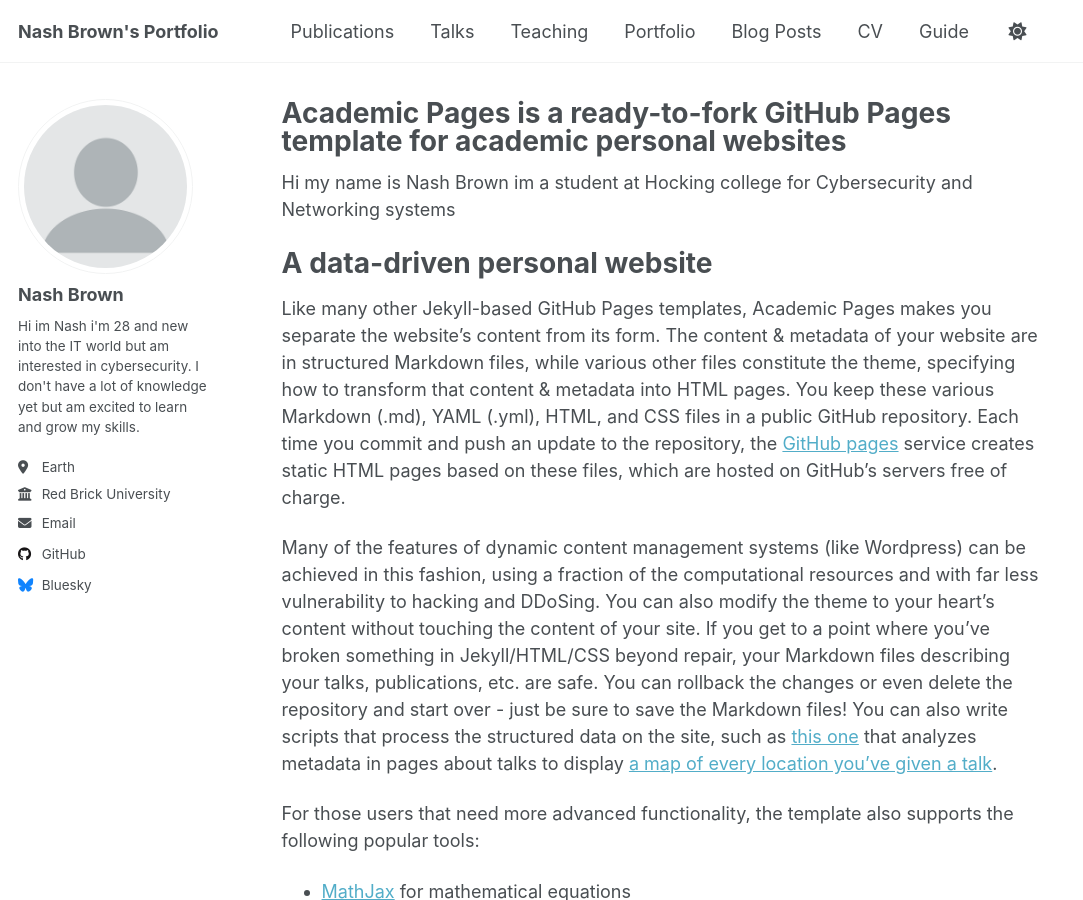
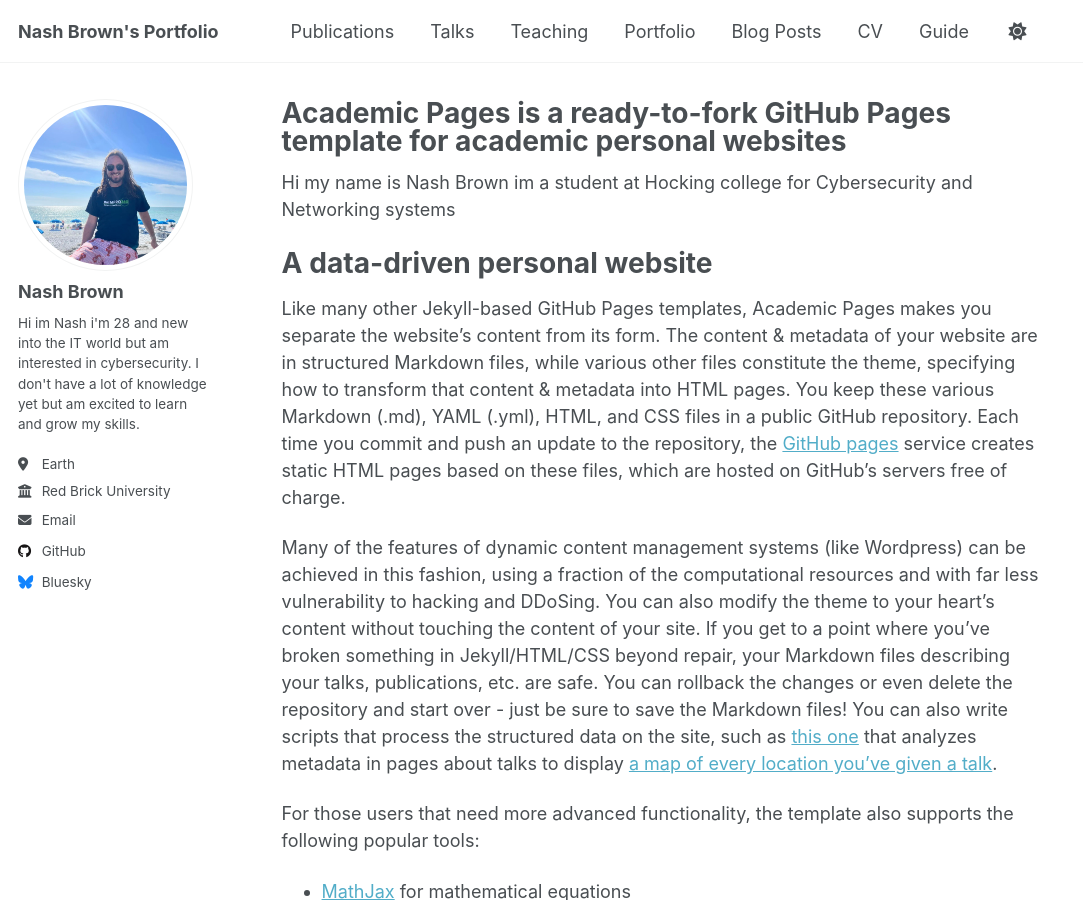
Before and after one commit to N-brown97/Nash-Brown, a Jekyll site: the page built from _pages/about.md, in a window 1280 px wide and 900 px high. Shown: the whole window, without its empty margins (0-1083 px from the left). Built offline with Jekyll 4.4.1, drawn with Linux system fonts in a browser that asks for light colours; a script that is not in the unit is left out.

Commit message:
Update _config.yml

```diff
--- a/_config.yml
+++ b/_config.yml
@@ -23,7 +23,7 @@ repository               : "N-brown/Nash-Brown.github.io"
 #               Additional customization can be done by editing /_includes/author-profile.html
 author:
   # Biographic information
-  avatar           : "profile.png"
+  avatar           : "44114C38-3EE1-437C-94E9-3383D8291956_1_201_a.jpeg"
   name             : "Nash Brown"
   pronouns         : # example: "she/her"
   bio              : "Hi im Nash i'm 28 and new into the IT world but am interested in cybersecurity. I don't have a lot of knowledge yet but am excited to learn and grow my skills."
```
